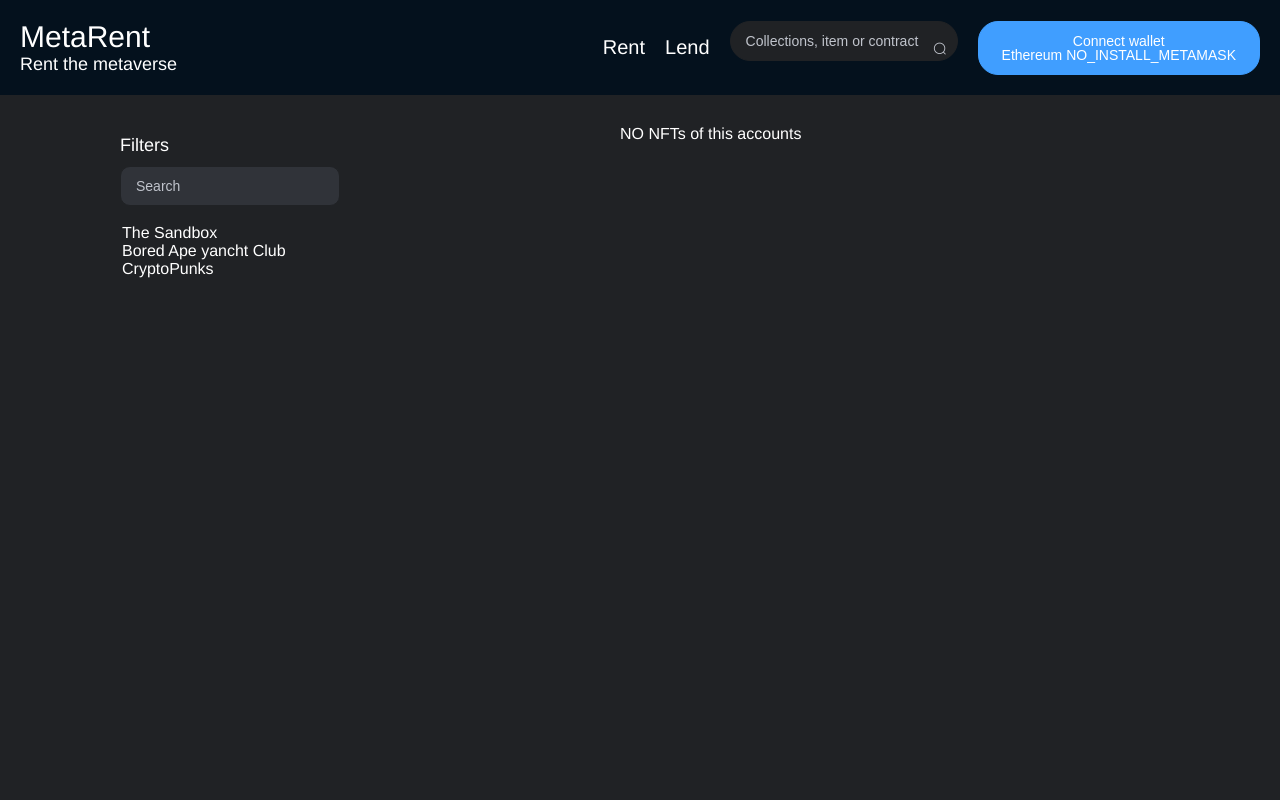
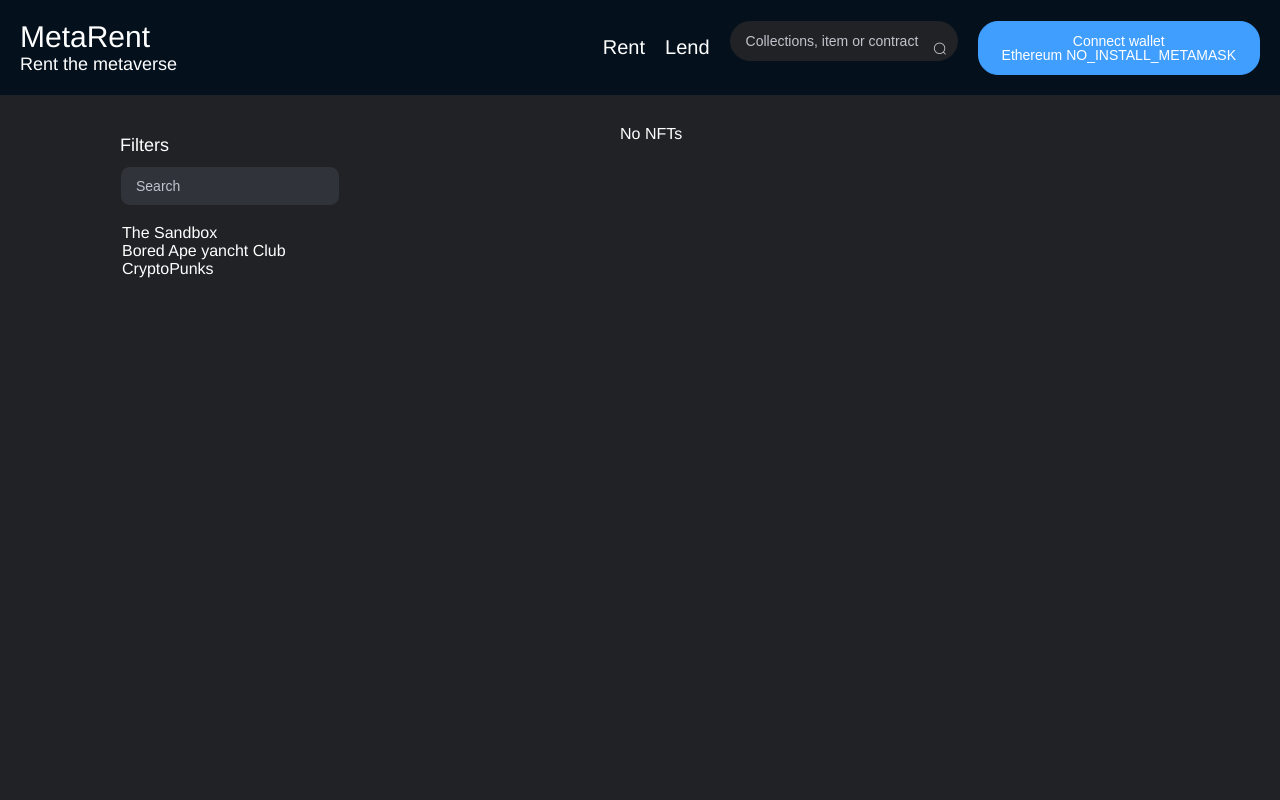
Before and after one commit to metarent-me/dapp, a Vue app: page /lend in a window 1280 px wide. Shown: the top 800 px of the page. Built offline with nearby package versions, Linux system fonts and the light colour scheme.

Commit message:
add check count of nfst

```diff
--- a/src/views/lend/Lend.vue
+++ b/src/views/lend/Lend.vue
@@ -8,7 +8,8 @@
           <el-button type="primary" @click="lendNFT(nft)">Lend</el-button>
         </div>
       </template>
-      <template v-else>NO NFTs of this accounts</template>
+      <template v-else-if="nfts !== null">Loading NFTs</template>
+      <template v-else>No NFTs</template>
     </div>
 
     <el-dialog
```
